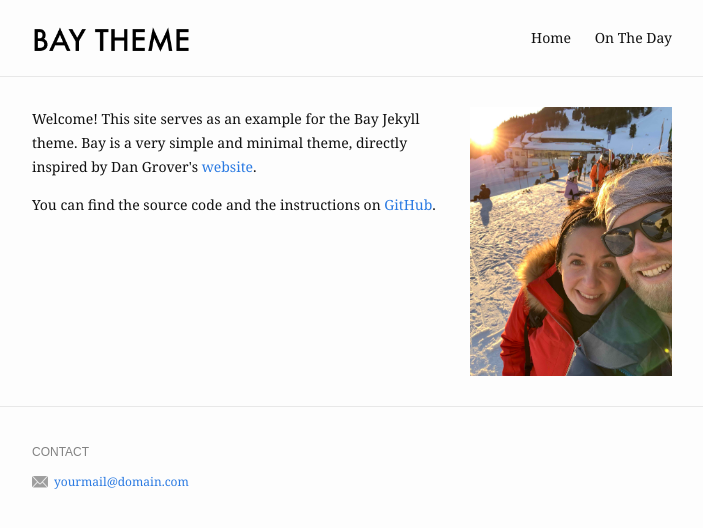
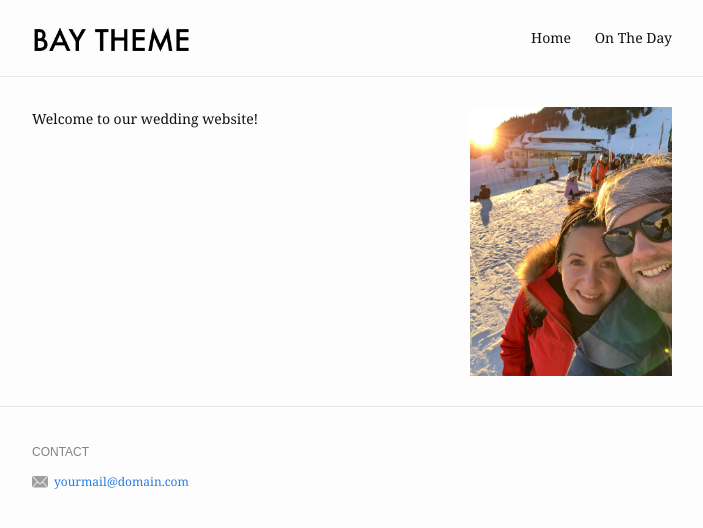
Before and after one commit to dlesomewhere/dlesomewhere.github.io, a Jekyll site: the page built from index.md, in a window 1280 px wide. Shown: the top 528 px of the page, without its empty margins (288-991 px from the left). Built offline with Jekyll 4.4.1, drawn with Linux system fonts in a browser that asks for light colours.

Commit message:
Add some alt text and index page content

```diff
--- a/index.md
+++ b/index.md
@@ -2,13 +2,9 @@
 layout: home
 profile_picture:
   src: /assets/img/main-image.jpg
-  alt: website picture
+  alt: Sybil and Dave in Mayrhofen
 ---
 
 <p>
-  Welcome! This site serves as an example for the Bay Jekyll theme. Bay is a very simple and minimal theme, directly inspired by Dan Grover's <a href="http://dangrover.com">website</a>.
+  Welcome to our wedding website!
 </p>
-
-<p>
-  You can find the source code and the instructions on <a href="https://github.com/eliottvincent/bay">GitHub</a>.
-</p>
```
